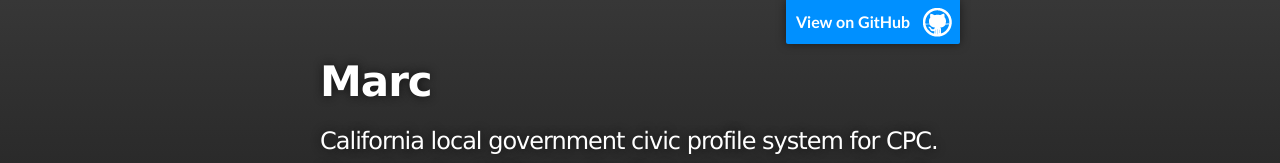
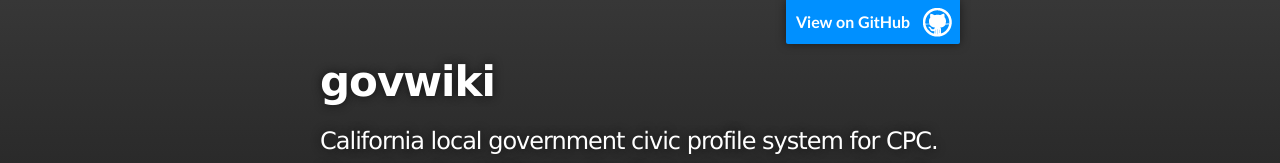
Before and after one commit to vadim-ivlev/govwiki, a plain HTML site: page index.html in a window 1280 px wide. Shown: the top 163 px of the page. Drawn offline with Linux system fonts and the light colour scheme.

Commit message:
Update index.html

```diff
--- a/index.html
+++ b/index.html
@@ -18,7 +18,7 @@
         <header class="inner">
           <a id="forkme_banner" href="https://github.com/vadim-ivlev/marc">View on GitHub</a>
 
-          <h1 id="project_title">Marc</h1>
+          <h1 id="project_title">govwiki</h1>
           <h2 id="project_tagline">California local government civic profile system for CPC. Based on the California Credit Scoring System originally developed by Public Sector Credit  Solutions.</h2>
 
             <section id="downloads">
```
